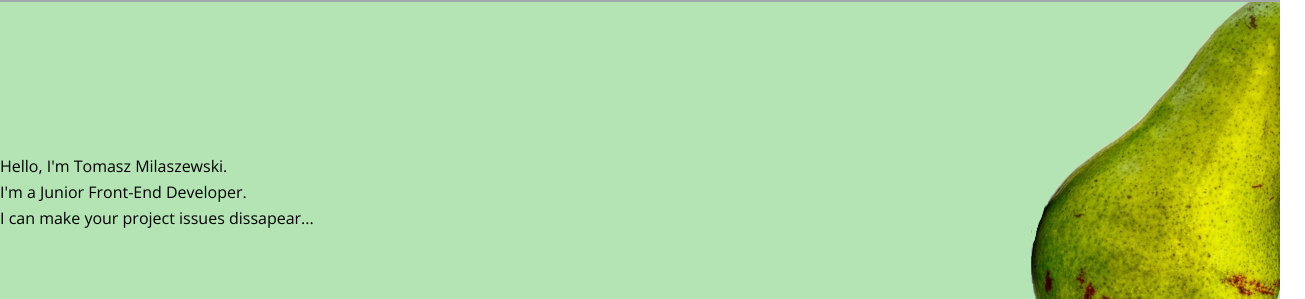
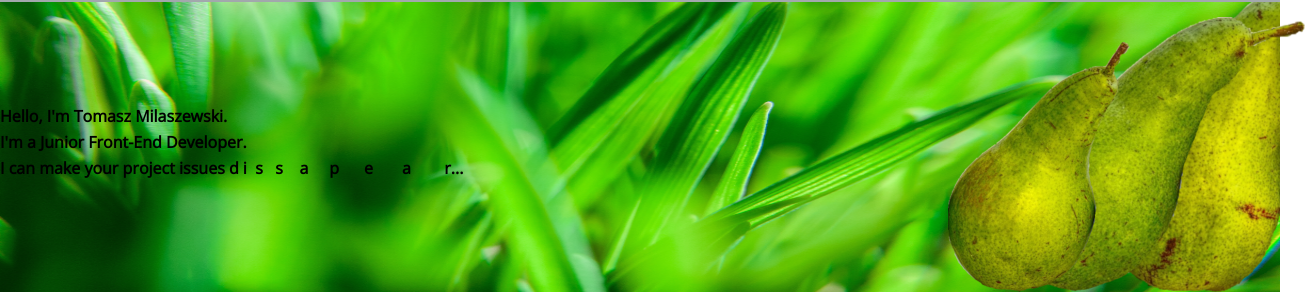
Before and after one commit to TM-2018/TM-2018.github.io, a plain HTML site: page Homepage/index.html in a window 1280 px wide. Shown: the part 64-363 px from the top of the page, 1305 px wide, since content can reach past the window. Drawn offline with nearby package versions, Linux system fonts and the light colour scheme.

Commit message:
adds graphics to home section

```diff
--- a/Homepage/CSS/home.css
+++ b/Homepage/CSS/home.css
@@ -1,5 +1,7 @@
 #home {
-    background: rgb(180, 228, 180);
+    /* background: rgb(180, 228, 180); */
+    background: url(../Graphics/grass_2.png) no-repeat;
+    background-size: 100% 356px;
     display: flex;
     align-items: center;
     align-content: center;
@@ -7,13 +9,14 @@
     font-family: 'Open Sans', 'Verdana', sans-serif;
     padding-top: 56px;
     margin: 0px auto;
-    height: 400px;
+    height: 300px;
 }
 .homeText {
     flex-grow: 2;
 }
 .homeText p {
     padding: 5px 0px;
+    font-weight: bold;
 }
 .imageContainer {
     flex-grow: 1;
@@ -24,5 +27,15 @@
 .pearRight {
     position: absolute;
     right: 0px;
-    /* top: -200px; */
 }
+.pearMiddle {
+    position: absolute;
+    top: 25px;
+    right: -25px;
+}
+.pearLeft {
+    position: absolute;
+    top: 50px;
+    right: 150px;
+
+}
--- a/Homepage/index.html
+++ b/Homepage/index.html
@@ -36,12 +36,12 @@
         <div class="homeText">
             <p>Hello, I'm Tomasz Milaszewski.</p>
             <p>I'm a Junior Front-End Developer.</p>
-            <p>I can make your project issues <span>dissapear...</span></p>
+            <p>I can make your project issues <span>d&nbsp;i&nbsp;&nbsp;s&nbsp;&nbsp;&nbsp;s&nbsp;&nbsp;&nbsp;&nbsp;a&nbsp;&nbsp;&nbsp;&nbsp;&nbsp;p&nbsp;&nbsp;&nbsp;&nbsp;&nbsp;&nbsp;e&nbsp;&nbsp;&nbsp;&nbsp;&nbsp;&nbsp;&nbsp;a&nbsp;&nbsp;&nbsp;&nbsp;&nbsp;&nbsp;&nbsp;&nbsp;r...</span></p>
         </div>
         <div class="imageContainer">
-            <img class="pearRight" src="./Graphics/pear_1_400px.png">
-            <img src="">
-            <img src="">
+            <img class="pearRight" src="./Graphics/pear_1_300px.png">
+            <img class="pearMiddle" src="./Graphics/pear_2_275px.png">
+            <img class="pearLeft" src="./Graphics/pear_3_250px.png">
         </div>
 
     </div>
```
Also changed, not shown: Homepage/Graphics/grass_2.png (added), Homepage/Graphics/pear_1_300px.png (added), Homepage/Graphics/pear_1_400px.png (deleted), Homepage/Graphics/pear_2_275px.png (added), Homepage/Graphics/pear_2_400px.png (deleted), Homepage/Graphics/pear_3_250px.png (added), Homepage/Graphics/pear_3_400px.png (deleted).
